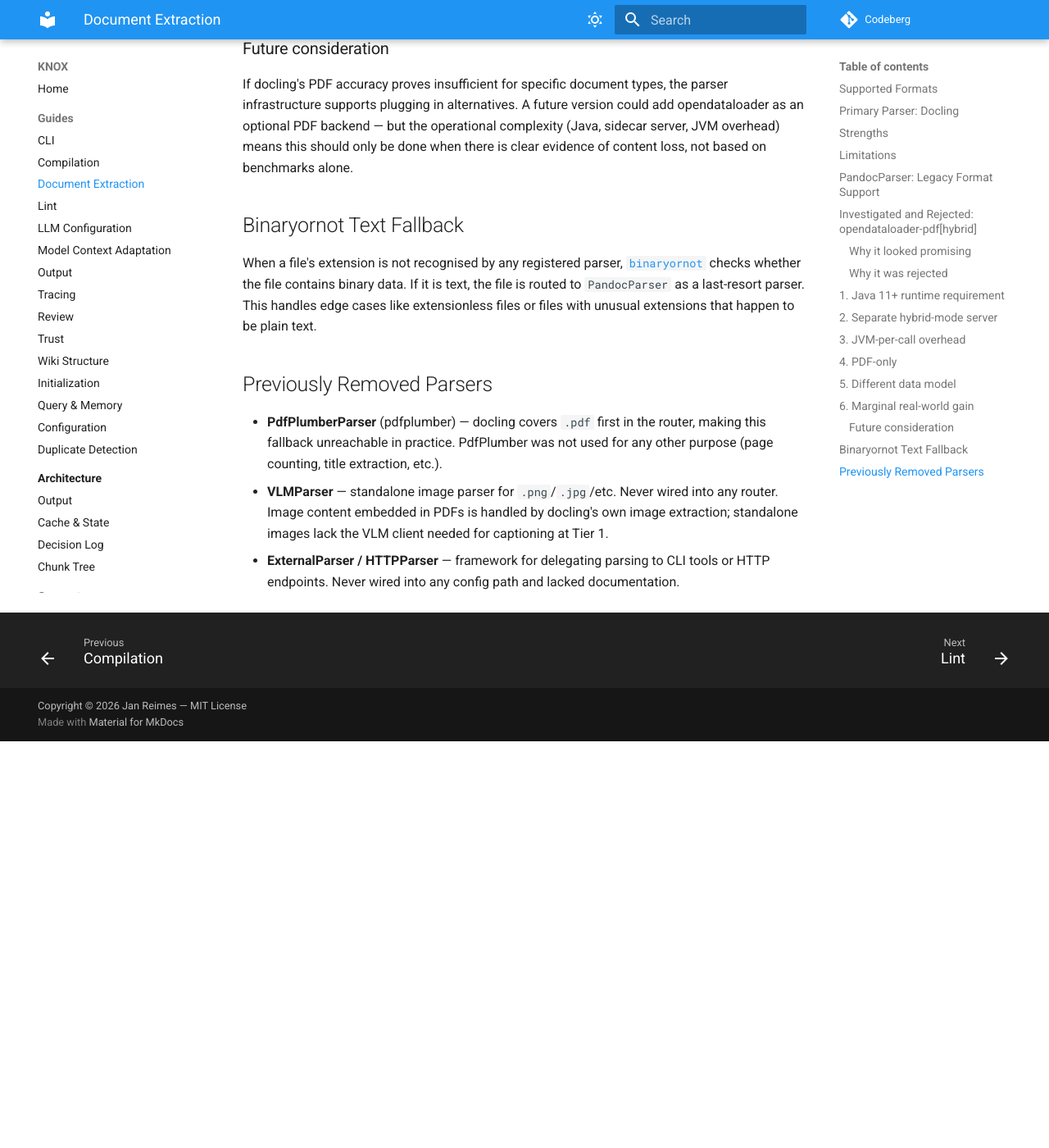
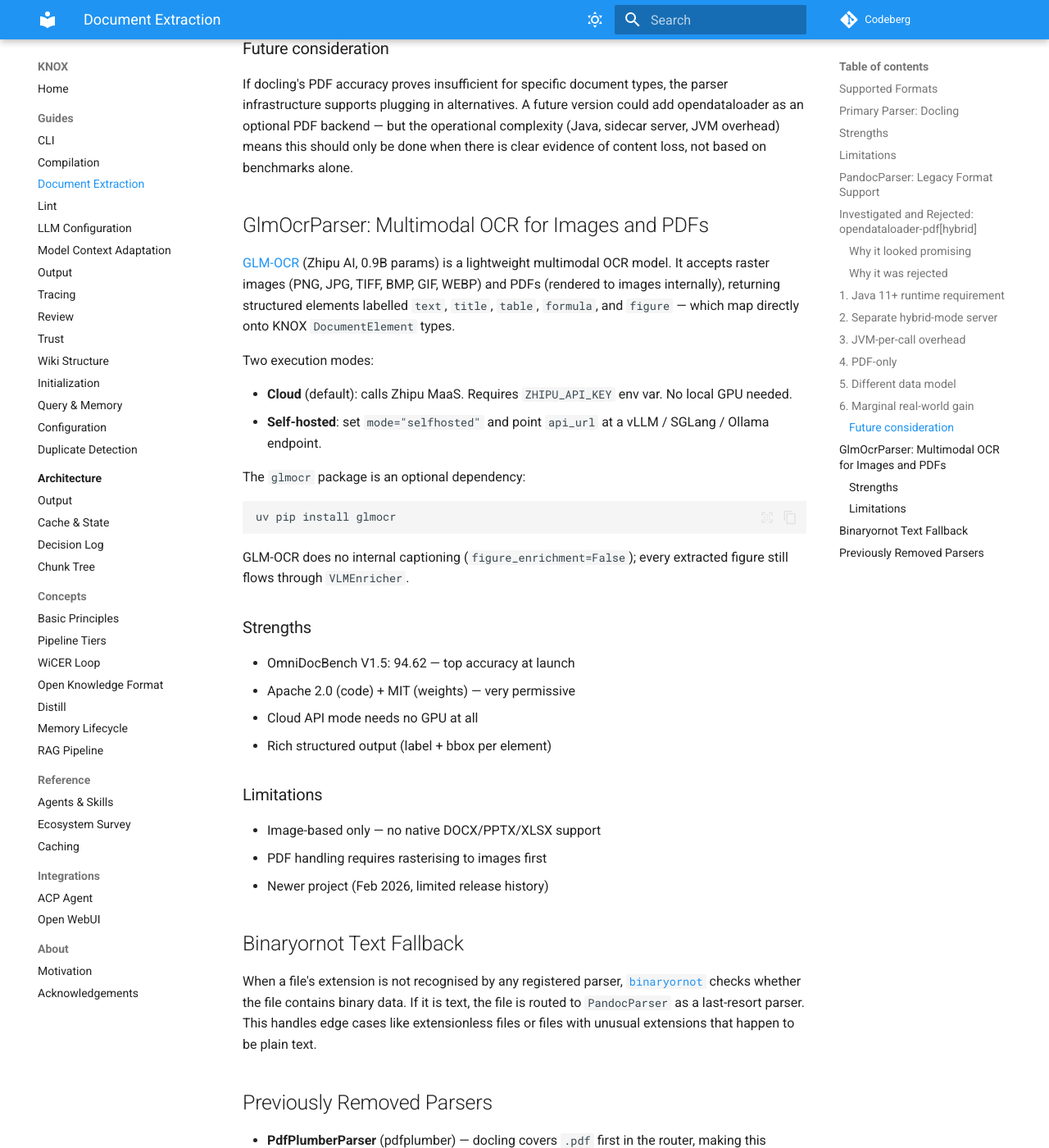
Before and after one commit to jr2804/kompend, an MkDocs documentation site: the page built from docs/guides/document-extraction.md, in a window 1280 px wide and 1400 px high, scrolled down 3591 px. Shown: the whole window at 82% size. Built offline with MkDocs 1.6.1 and Material for MkDocs 9.7.7, drawn with Linux system fonts in a browser that asks for light colours; before the commit the page ends 4495 px from its top, so only the background shows below that.

Commit message:
docs: document GLM-OCR parser and optional dependency groups

````diff
--- a/docs/guides/document-extraction.md
+++ b/docs/guides/document-extraction.md
@@ -135,6 +135,43 @@
 should only be done when there is clear evidence of content loss, not
 based on benchmarks alone.
 
+## GlmOcrParser: Multimodal OCR for Images and PDFs
+
+[GLM-OCR](https://github.com/zai-org/GLM-OCR) (Zhipu AI, 0.9B params) is a
+lightweight multimodal OCR model. It accepts raster images (PNG, JPG, TIFF,
+BMP, GIF, WEBP) and PDFs (rendered to images internally), returning
+structured elements labelled `text`, `title`, `table`, `formula`, and
+`figure` — which map directly onto KNOX `DocumentElement` types.
+
+Two execution modes:
+
+- **Cloud** (default): calls Zhipu MaaS. Requires `ZHIPU_API_KEY` env var.
+  No local GPU needed.
+- **Self-hosted**: set `mode="selfhosted"` and point `api_url` at a vLLM /
+  SGLang / Ollama endpoint.
+
+The `glmocr` package is an optional dependency:
+
+```bash
+uv pip install glmocr
+```
+
+GLM-OCR does no internal captioning (`figure_enrichment=False`); every
+extracted figure still flows through `VLMEnricher`.
+
+### Strengths
+
+- OmniDocBench V1.5: 94.62 — top accuracy at launch
+- Apache 2.0 (code) + MIT (weights) — very permissive
+- Cloud API mode needs no GPU at all
+- Rich structured output (label + bbox per element)
+
+### Limitations
+
+- Image-based only — no native DOCX/PPTX/XLSX support
+- PDF handling requires rasterising to images first
+- Newer project (Feb 2026, limited release history)
+
 ## Binaryornot Text Fallback
 
 When a file's extension is not recognised by any registered parser,
````
